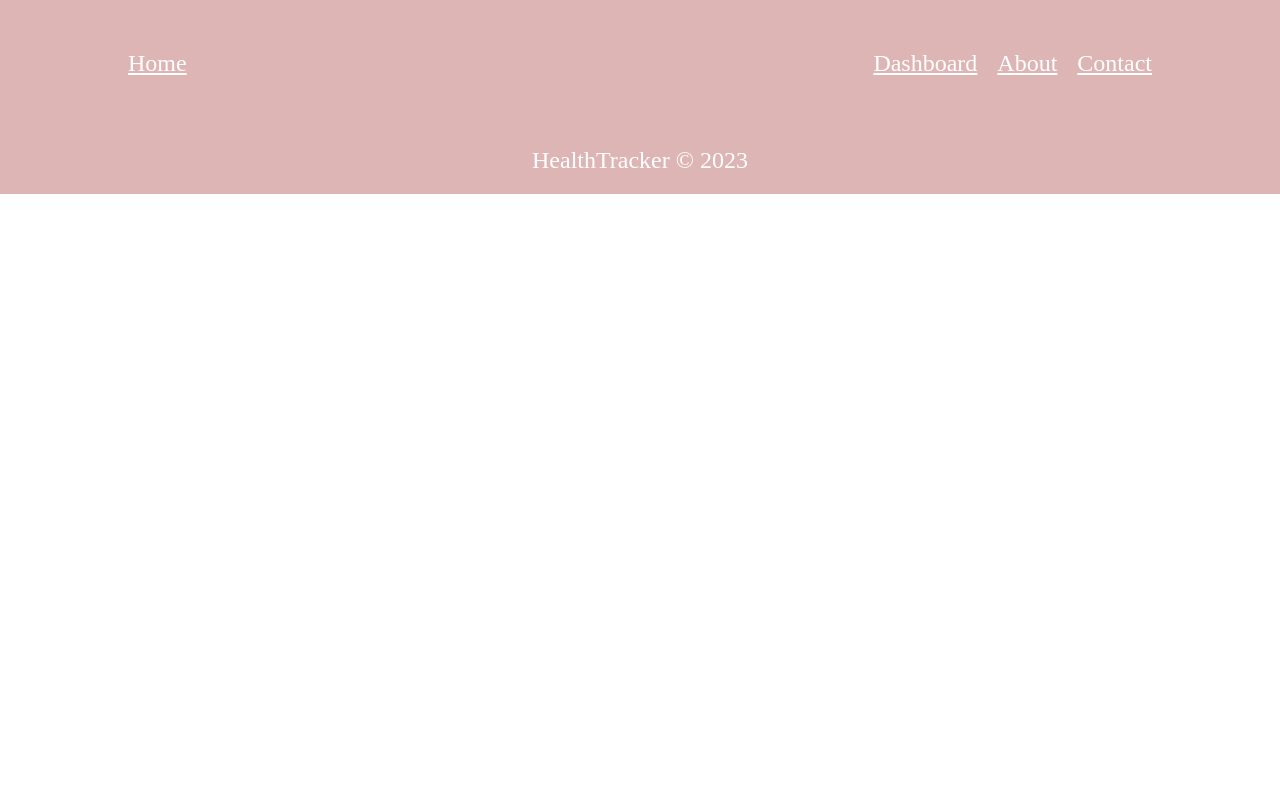
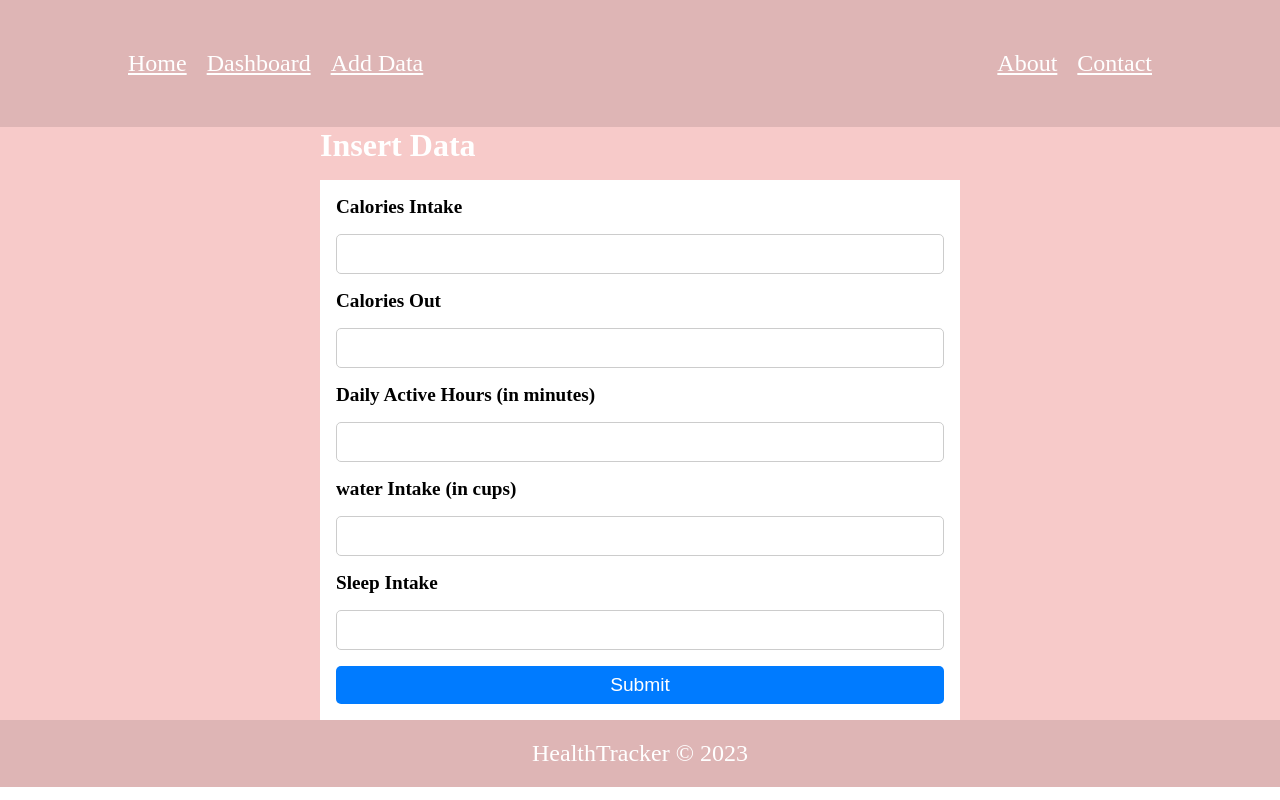
Before and after one commit to Estif017/better-life, a React (Create React App) app: page /addData in a window 1280 px wide. Built offline with nearby package versions, Linux system fonts and the light colour scheme.

Commit message:
set functionality to add datas

```diff
--- a/src/App.js
+++ b/src/App.js
@@ -1,10 +1,16 @@
-import React from 'react';
+import React, { useEffect, useState } from 'react';
 import { BrowserRouter, Routes, Route } from 'react-router-dom';
-import { About, Contact, Dashboard, HomePage } from './pages';
+import { About, Contact, Dashboard, HomePage, InsertData } from './pages';
 import { Footer, Navbar } from './components';
 import './App.css';
 
 const App = () => {
+	const [activityData, setActivityData] = useState(null);
+	const setData = (data) => {
+		setActivityData(data);
+		return data;
+	};
+
 	return (
 		<BrowserRouter>
 			<div className='App'>
@@ -12,7 +18,11 @@ const App = () => {
 				<div className='container'>
 					<Routes>
 						<Route path='/' element={<HomePage />} />
-						<Route path='/dashboard' element={<Dashboard />} />
+						<Route
+							path='/dashboard'
+							element={<Dashboard setData={activityData} />}
+						/>
+						<Route path='/addData' element={<InsertData setData={setData} />} />
 						<Route path='/Contact' element={<Contact />} />
 						<Route path='/About' element={<About />} />
 					</Routes>
--- a/src/components/CaloriesData/CaloriesDataChart.js
+++ b/src/components/CaloriesData/CaloriesDataChart.js
@@ -1,8 +1,8 @@
-import React, { useState } from 'react';
+import React, { useEffect, useState } from 'react';
 import { Bar } from 'react-chartjs-2';
 import { dates } from '../../utils/daysLabel';
 
-const CaloriesDataChart = ({ options }) => {
+const CaloriesDataChart = ({ options, setData }) => {
 	const [caloriesData, setCaloriesData] = useState({
 		labels: dates,
 		datasets: [
@@ -18,6 +18,28 @@ const CaloriesDataChart = ({ options }) => {
 			},
 		],
 	});
+
+	useEffect(() => {
+		if (setData !== null) {
+			const updateCaloriesIntake = (caloriesData.datasets[0].data[6] =
+				setData.caloriesIntake);
+			const updateCaloriesOuttake = (caloriesData.datasets[1].data[6] =
+				setData.caloriesOuttake);
+			setCaloriesData((prevState) => ({
+				...prevState,
+				datasets: [
+					{
+						...prevState.datasets[0],
+						data: [...prevState.datasets[0].data, updateCaloriesIntake],
+					},
+					{
+						...prevState.datasets[1],
+						data: [...prevState.datasets[1].data, updateCaloriesOuttake],
+					},
+				],
+			}));
+		}
+	}, [setData]);
 	return (
 		<div className='card'>
 			<h2>Calories In/Out Comparison</h2>
--- a/src/components/ExerciseChart/ExerciseChart.js
+++ b/src/components/ExerciseChart/ExerciseChart.js
@@ -1,8 +1,8 @@
-import React, { useState } from 'react';
+import React, { useEffect, useState } from 'react';
 import { Bar } from 'react-chartjs-2';
 import { dates } from '../../utils/daysLabel';
 
-const ExerciseChart = ({ options }) => {
+const ExerciseChart = ({ options, setData }) => {
 	const [exerciseData, setExerciseData] = useState({
 		labels: dates,
 		datasets: [
@@ -13,6 +13,22 @@ const ExerciseChart = ({ options }) => {
 			},
 		],
 	});
+	useEffect(() => {
+		if (setData !== null) {
+			const updateExercise = (exerciseData.datasets[0].data[6] =
+				setData.exercise);
+			setExerciseData((prevState) => ({
+				...prevState,
+				datasets: [
+					{
+						...prevState.datasets[0],
+						data: [...prevState.datasets[0].data],
+						updateExercise,
+					},
+				],
+			}));
+		}
+	}, [setData]);
 	return (
 		<div className='card'>
 			<h2>Exercise Tracker</h2>
--- a/src/components/FoodChart/FoodChart.js
+++ b/src/components/FoodChart/FoodChart.js
@@ -1,8 +1,8 @@
-import { useState } from 'react';
+import { useEffect, useState } from 'react';
 import { Line } from 'react-chartjs-2';
 import { dates } from '../../utils/daysLabel';
 
-const FoodChart = ({ options }) => {
+const FoodChart = ({ options, setData }) => {
 	const [foodData, setFoodData] = useState({
 		labels: dates,
 		datasets: [
@@ -18,6 +18,29 @@ const FoodChart = ({ options }) => {
 			},
 		],
 	});
+
+	useEffect(() => {
+		if (setData !== null) {
+			const updateCaloriesIntake = (foodData.datasets[0].data[6] =
+				setData.caloriesIntake);
+			const updateCaloriesOuttake = (foodData.datasets[1].data[6] =
+				setData.caloriesOuttake);
+			setFoodData((prevState) => ({
+				...prevState,
+				datasets: [
+					{
+						...prevState.datasets[0],
+						data: [...prevState.datasets[0].data, updateCaloriesIntake],
+					},
+					{
+						...prevState.datasets[1],
+						data: [...prevState.datasets[1].data, updateCaloriesOuttake],
+					},
+				],
+			}));
+		}
+	}, [setData]);
+
 	return (
 		<div className='card'>
 			<h2>Food Data</h2>
--- a/src/components/Navbar/Navbar.js
+++ b/src/components/Navbar/Navbar.js
@@ -11,12 +11,17 @@ const Navbar = () => {
 						Home
 					</Link>
 				</li>
-				<li className='right'>
+				<li>
 					<Link className='nav-link' to='/dashboard'>
 						Dashboard
 					</Link>
 				</li>
 				<li>
+					<Link className='nav-link' to='/addData'>
+						Add Data
+					</Link>
+				</li>
+				<li className='right'>
 					<Link className='nav-link' to='/about'>
 						About
 					</Link>
--- a/src/components/SleepTrackingChart/SleepTrackingChart.js
+++ b/src/components/SleepTrackingChart/SleepTrackingChart.js
@@ -1,8 +1,8 @@
-import React, { useState } from 'react';
+import React, { useEffect, useState } from 'react';
 import { Line } from 'react-chartjs-2';
 import { dates } from '../../utils/daysLabel';
 
-const SleepTrackingChart = ({ options }) => {
+const SleepTrackingChart = ({ options, setData }) => {
 	const [sleepData, setSleepData] = useState({
 		labels: dates,
 		datasets: [
@@ -13,6 +13,21 @@ const SleepTrackingChart = ({ options }) => {
 			},
 		],
 	});
+	useEffect(() => {
+		if (setData !== null) {
+			const updateSleepData = (sleepData.datasets[0].data[6] =
+				setData.waterIntake);
+			setSleepData((prevState) => ({
+				...prevState,
+				datasets: [
+					{
+						...prevState.datasets[0],
+						data: [...prevState.datasets[0].data, updateSleepData],
+					},
+				],
+			}));
+		}
+	}, [setData]);
 	return (
 		<div className='card'>
 			<h2>Sleep Tracker</h2>
--- a/src/components/WaterDataChart/WaterDataChart.js
+++ b/src/components/WaterDataChart/WaterDataChart.js
@@ -1,8 +1,8 @@
-import React, { useState } from 'react';
+import React, { useEffect, useState } from 'react';
 import { Doughnut } from 'react-chartjs-2';
 import { dates } from '../../utils/daysLabel';
 
-const WaterDataChart = ({ options }) => {
+const WaterDataChart = ({ options, setData }) => {
 	const [waterData, setWaterData] = useState({
 		labels: dates,
 		datasets: [
@@ -13,6 +13,16 @@ const WaterDataChart = ({ options }) => {
 			},
 		],
 	});
+	useEffect(() => {
+		const updatedWaterIntake = (waterData.datasets[0].data[6] =
+			setData.waterIntake);
+		if (setData !== null) {
+			setWaterData((prevState) => ({
+				...prevState,
+				data: [{ ...prevState.datasets[0].data }, updatedWaterIntake],
+			}));
+		}
+	}, [setData]);
 	return (
 		<div className='card'>
 			<h2>Water Tracker</h2>
--- a/src/pages/Dashboard/Dashboard.js
+++ b/src/pages/Dashboard/Dashboard.js
@@ -9,7 +9,7 @@ import {
 } from '../../components';
 import './Dashboard.css';
 
-const Dashboard = () => {
+const Dashboard = ({ setData }) => {
 	const options = {
 		scales: {
 			y: {
@@ -21,11 +21,11 @@ const Dashboard = () => {
 		<div className='dashboard'>
 			<h1>Hi there! Here is Your Dashboard</h1>
 			<div className='card-container'>
-				<FoodChart options={options} />
-				<ExerciseChart options={options} />
-				<WaterDataChart options={options} />
-				<SleepTrackingChart options={options} />
-				<CaloriesDataChart options={options} />
+				<FoodChart options={options} setData={setData} />
+				<ExerciseChart options={options} setData={setData} />
+				<WaterDataChart options={options} setData={setData} />
+				<SleepTrackingChart options={options} setData={setData} />
+				<CaloriesDataChart options={options} setData={setData} />
 			</div>
 		</div>
 	);
--- /dev/null
+++ b/src/pages/InsertData/InsertData.css
@@ -0,0 +1,44 @@
+.form-container {
+	width: 50%;
+	margin: 0 auto;
+}
+
+h1 {
+	font-size: 2rem;
+	margin-bottom: 1rem;
+	color: #fff;
+}
+
+form {
+	display: flex;
+	flex-direction: column;
+	gap: 1rem;
+	background: #fff;
+	padding: 1rem;
+}
+
+label {
+	font-size: 1.2rem;
+	font-weight: bold;
+}
+
+input {
+	border: 1px solid #ccc;
+	padding: 0.5rem;
+	font-size: 1.2rem;
+	border-radius: 5px;
+}
+
+button {
+	background-color: #007bff;
+	color: #fff;
+	padding: 0.5rem;
+	border: none;
+	border-radius: 5px;
+	font-size: 1.2rem;
+	cursor: pointer;
+}
+
+button:hover {
+	background-color: #0062cc;
+}
--- /dev/null
+++ b/src/pages/InsertData/InsertData.js
@@ -0,0 +1,80 @@
+import React, { useState } from 'react';
+import './InsertData.css';
+import { useNavigate } from 'react-router-dom';
+
+const InsertData = ({ setData }) => {
+	const navigate = useNavigate();
+	const [formData, setFormData] = useState({
+		caloriesIntake: '',
+		caloriesOuttake: '',
+		exercise: '',
+		waterIntake: '',
+		sleepIntake: '',
+	});
+	const handleChange = ({ target }) => {
+		setFormData((prevState) => ({
+			...prevState,
+			[target.name]: target.value,
+		}));
+	};
+	const handleSubmit = (e) => {
+		e.preventDefault();
+		setData(formData);
+		navigate('/dashboard');
+	};
+	return (
+		<div className='form-container'>
+			<h1>Insert Data</h1>
+			<form onSubmit={handleSubmit}>
+				<label htmlFor='caloriesIntake'>Calories Intake</label>
+				<input
+					type='number'
+					id='caloriesIntake'
+					name='caloriesIntake'
+					value={formData.caloriesIntake}
+					onChange={handleChange}
+					required
+				/>
+				<label htmlFor='caloriesOuttake'>Calories Out</label>
+				<input
+					type='number'
+					id='caloriesOuttake'
+					name='caloriesOuttake'
+					value={formData.caloriesOuttake}
+					onChange={handleChange}
+					required
+				/>
+				<label htmlFor='exercise'> Daily Active Hours (in minutes) </label>
+				<input
+					type='number'
+					id='exercise'
+					name='exercise'
+					value={formData.exercise}
+					onChange={handleChange}
+					required
+				/>
+				<label htmlFor='waterIntake'> water Intake (in cups)</label>
+				<input
+					type='number'
+					id='waterIntake'
+					name='waterIntake'
+					value={formData.waterIntake}
+					onChange={handleChange}
+					required
+				/>
+				<label htmlFor='sleepIntake'>Sleep Intake</label>
+				<input
+					type='number'
+					id='sleepIntake'
+					name='sleepIntake'
+					value={formData.sleepIntake}
+					onChange={handleChange}
+					required
+				/>
+				<button>Submit</button>
+			</form>
+		</div>
+	);
+};
+
+export default InsertData;
--- /dev/null
+++ b/src/pages/InsertData/index.js
@@ -0,0 +1 @@
+export { default } from './InsertData';
--- a/src/pages/index.js
+++ b/src/pages/index.js
@@ -2,3 +2,4 @@ export { default as HomePage } from './Home';
 export { default as Dashboard } from './Dashboard';
 export { default as Contact } from './Contact';
 export { default as About } from './About';
+export { default as InsertData } from './InsertData';
```
